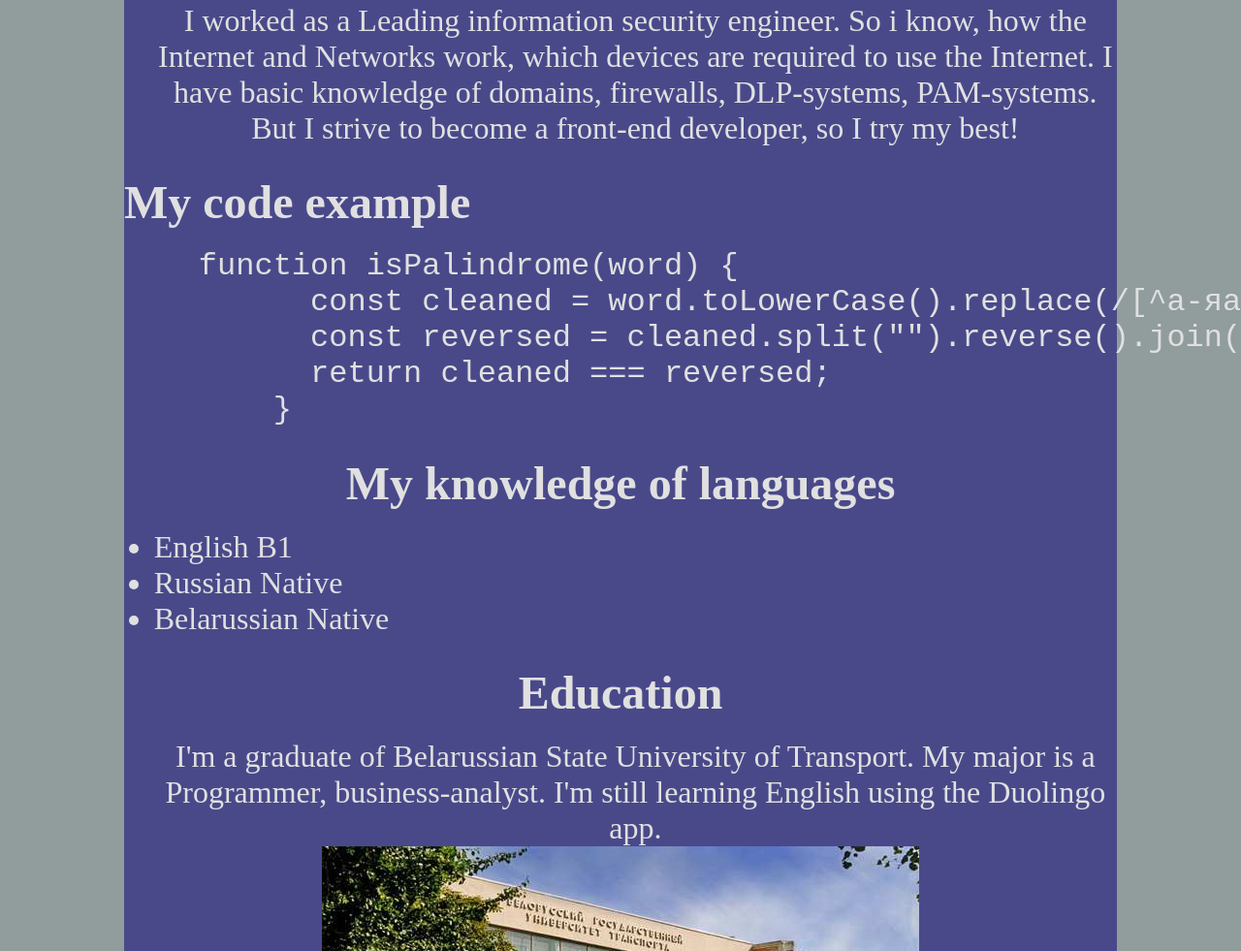
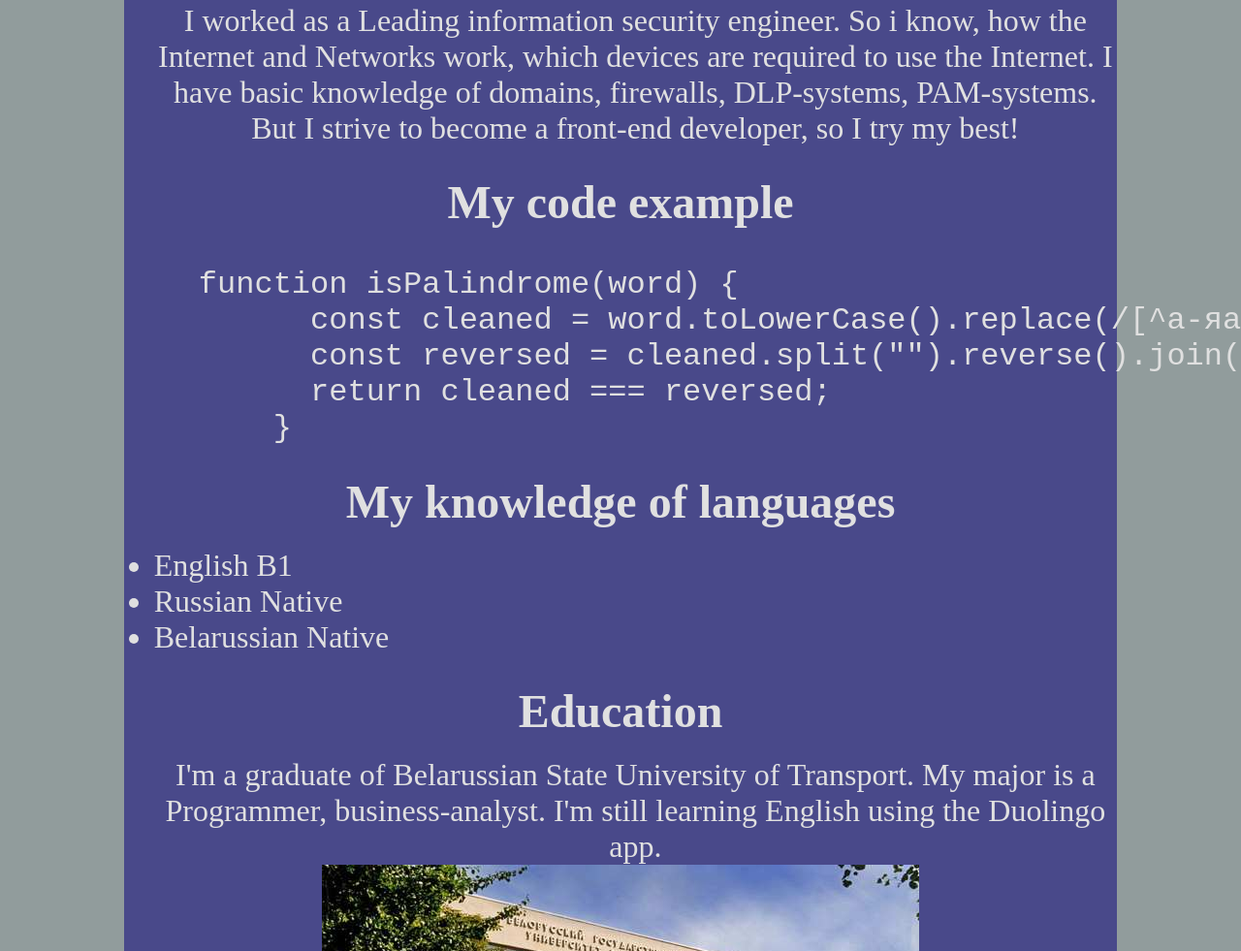
Before and after one commit to XmasFoxy/rsschool-cv, a plain HTML site: page index.html in a window 1280 px wide. Shown: the part 1756-2737 px from the top of the page at 97% size. Drawn offline with Linux system fonts and the light colour scheme.

Commit message:
feat: styles for code example

```diff
--- a/style.css
+++ b/style.css
@@ -266,3 +266,13 @@ footer {
 .footer-rslogo-container {
   width: 100px;
 }
+
+.about-code-header {
+  text-align: center;
+  margin-bottom: 0;
+}
+
+.about-code {
+  font-family:'Courier New', Courier, monospace;
+  margin-left: 3%;
+}
```
